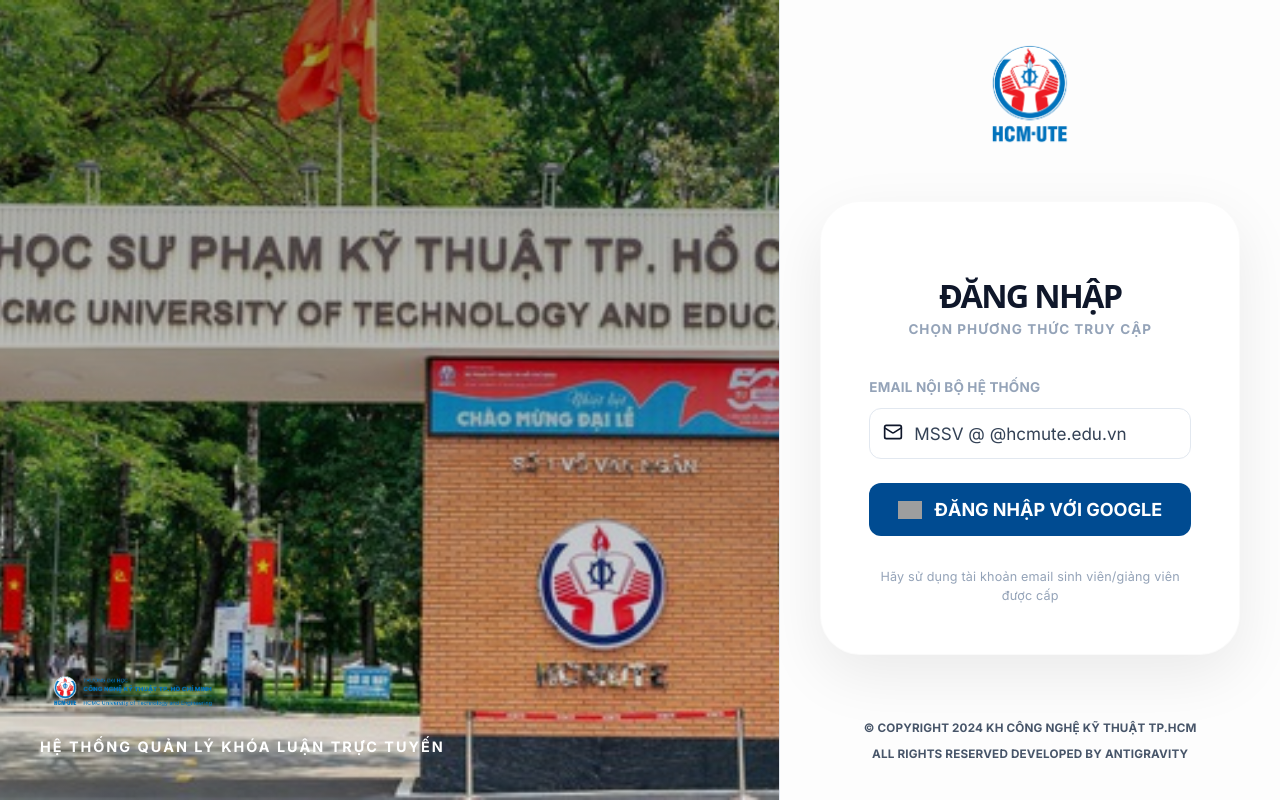
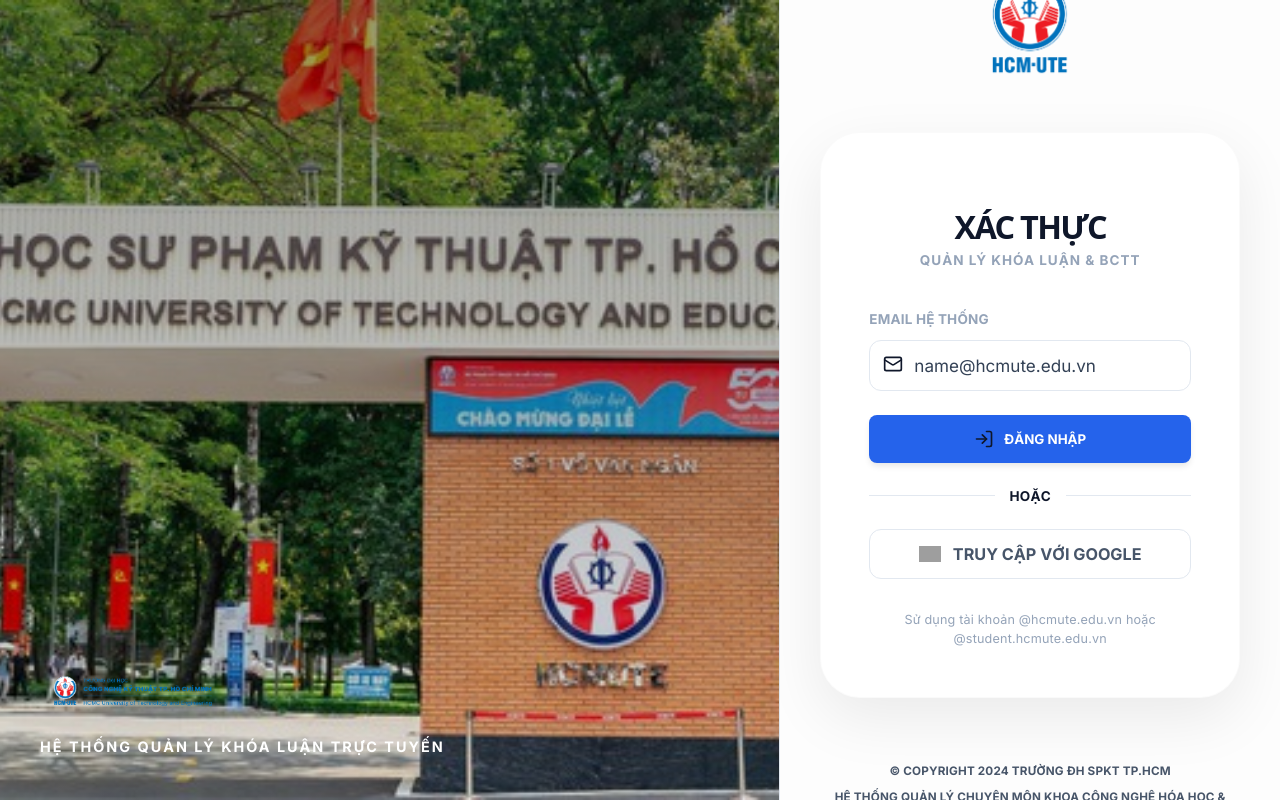
Before and after one commit to HoTinh012/KLTN, a React (Vite) app: page /login in a window 1280 px wide. Built offline with nearby package versions, Linux system fonts and the light colour scheme; grey boxes are pictures that could not be loaded.

Commit message:
Update login google

```diff
--- a/index.html
+++ b/index.html
@@ -8,6 +8,7 @@
     <link rel="preconnect" href="https://fonts.googleapis.com">
     <link rel="preconnect" href="https://fonts.gstatic.com" crossorigin>
     <link href="https://fonts.googleapis.com/css2?family=Inter:wght@400;600;700&display=swap" rel="stylesheet">
+    <script src="https://accounts.google.com/gsi/client" async defer></script>
   </head>
   <body>
     <div id="root"></div>
--- a/src/api.js
+++ b/src/api.js
@@ -1,4 +1,4 @@
-const API_URL = 'https://script.google.com/macros/s/AKfycbyCMsir7fLriatzKu6Iax2KZ5NYzUqNDQ92b16qslqPjvxDePyTLDqrTEjDvz78w9Kpew/exec';
+const API_URL = 'https://script.google.com/macros/s/AKfycbweMYf_aoBzYU-PACemHZ0yMCdvOK6jPt5usthKw-8VA0nekhztLlVSx4Ti5i3LZeBfyA/exec';
 
 // === HELPER: Tra cứu tên SV/GV từ danh sách users ===
 function lookupName(email, users) {
@@ -10,7 +10,11 @@
 const api = {
   getMasterData: async () => {
     try {
-      const response = await fetch(API_URL);
+      const response = await fetch(API_URL, {
+        method: 'POST', mode: 'cors',
+        headers: { 'Content-Type': 'text/plain' },
+        body: JSON.stringify({ action: 'getMasterData' })
+      });
       return await response.json();
     } catch (err) {
       console.error("Lỗi getMasterData:", err);
@@ -20,12 +24,12 @@
 
   login: async (email) => {
     try {
-      const data = await api.getMasterData();
-      const user = data.users.find(u =>
-        String(u.Email).toLowerCase().trim() === String(email).toLowerCase().trim()
-      );
-      if (user) return { success: true, user };
-      return { success: false, message: "Email không tồn tại trong danh sách User!" };
+      const response = await fetch(API_URL, {
+        method: 'POST', mode: 'cors',
+        headers: { 'Content-Type': 'text/plain' },
+        body: JSON.stringify({ action: 'login', payload: { email } })
+      });
+      return await response.json();
     } catch (err) {
       console.error("Lỗi đăng nhập:", err);
       throw err;
--- a/src/pages/Login.jsx
+++ b/src/pages/Login.jsx
@@ -1,4 +1,4 @@
-import React, { useState } from 'react';
+import React, { useState, useEffect } from 'react';
 import { useNavigate } from 'react-router-dom';
 import api from '../api';
 import { LogIn, Mail } from 'lucide-react';
@@ -14,8 +14,66 @@
   const [loading, setLoading] = useState(false);
   const navigate = useNavigate();
 
+  // REPLACE THIS WITH YOUR ACTUAL GOOGLE CLIENT ID
+  const GOOGLE_CLIENT_ID = "YOUR_GOOGLE_CLIENT_ID.apps.googleusercontent.com";
+
+  useEffect(() => {
+    /* global google */
+    if (window.google) {
+      google.accounts.id.initialize({
+        client_id: GOOGLE_CLIENT_ID,
+        callback: handleGoogleCredentialResponse,
+      });
+    }
+  }, []);
+
+  async function handleGoogleCredentialResponse(response) {
+    try {
+      setLoading(true);
+      setError('');
+
+      // Decode JWT to get email
+      const payload = JSON.parse(atob(response.credential.split('.')[1]));
+      const googleEmail = payload.email;
+
+      console.log("Google Login Email:", googleEmail);
+
+      const res = await api.login(googleEmail);
+      if (res.success) {
+        onLogin(res.user);
+        navigate('/');
+      } else {
+        setError(res.message || 'Email Google này không tồn tại trong hệ thống!');
+      }
+    } catch (err) {
+      console.error("Lỗi đăng nhập Google:", err);
+      setError('Lỗi xác thực Google. Vui lòng thử lại.');
+    } finally {
+      setLoading(false);
+    }
+  }
+
+  const handleGoogleBtnClick = () => {
+    if (window.google) {
+      google.accounts.id.prompt(); // Thử hiển thị One Tap
+      // Nếu không hiện One Tap, có thể dùng renderButton hoặc chọn tài khoản
+      google.accounts.id.prompt((notification) => {
+        if (notification.isNotDisplayed() || notification.isSkippedMoment()) {
+          // Fallback if one-tap is not available
+          console.log("One Tap not displayed, showing account selector...");
+        }
+      });
+    } else {
+      setError('Google API chưa tải xong. Vui lòng làm mới trang.');
+    }
+  };
+
   const handleSubmit = async (e) => {
     e.preventDefault();
+    if (!email) {
+      setError('Vui lòng nhập email!');
+      return;
+    }
     setError('');
     setLoading(true);
 
@@ -57,19 +115,19 @@
         </div>
 
         <div className="login-card-elevated animate-fade-in">
-          <h1 style={{ fontSize: '1.8rem', fontWeight: '900', color: '#1e293b', marginBottom: '8px' }}>ĐĂNG NHẬP</h1>
+          <h1 style={{ fontSize: '1.8rem', fontWeight: '900', color: '#1e293b', marginBottom: '8px' }}>XÁC THỰC</h1>
           <p style={{ fontSize: '0.75rem', fontWeight: '700', color: '#94a3b8', letterSpacing: '1px', marginBottom: '32px' }}>
-            CHỌN PHƯƠNG THỨC TRUY CẬP
+            QUẢN LÝ KHÓA LUẬN & BCTT
           </p>
 
           <form onSubmit={handleSubmit}>
             <div className="login-input-group">
-              <label className="login-input-label">EMAIL NỘI BỘ HỆ THỐNG</label>
+              <label className="login-input-label">EMAIL HỆ THỐNG</label>
               <div className="login-input-wrapper">
                 <Mail className="icon" size={20} />
                 <input
                   type="email"
-                  placeholder="MSSV @ @hcmute.edu.vn"
+                  placeholder="name@hcmute.edu.vn"
                   value={email}
                   onChange={(e) => setEmail(e.target.value)}
                   required
@@ -77,22 +135,43 @@
               </div>
             </div>
 
-            {error && <p style={{ color: 'var(--error)', fontSize: '0.8rem', marginBottom: '16px' }}>{error}</p>}
+            {error && (
+              <p style={{ color: 'var(--error)', fontSize: '0.8rem', marginBottom: '16px', fontWeight: '600' }}>
+                {error}
+              </p>
+            )}
 
-            <button type="submit" className="google-login-btn" disabled={loading}>
-              <img src="https://www.gstatic.com/images/branding/product/1x/gsa_512dp.png" alt="Google" style={{ width: '24px' }} />
-              {loading ? 'ĐANG XỬ LÝ...' : 'ĐĂNG NHẬP VỚI GOOGLE'}
+            <button type="submit" className="btn-primary-blue" style={{ width: '100%', marginBottom: '20px' }} disabled={loading}>
+              <LogIn size={20} />
+              {loading ? 'ĐANG XỬ LÝ...' : 'ĐĂNG NHẬP'}
             </button>
           </form>
 
+          <div style={{ display: 'flex', alignItems: 'center', margin: '20px 0', color: '#cbd5e1' }}>
+            <div style={{ flex: 1, height: '1px', background: '#e2e8f0' }}></div>
+            <span style={{ padding: '0 15px', fontSize: '0.75rem', fontWeight: '700' }}>HOẶC</span>
+            <div style={{ flex: 1, height: '1px', background: '#e2e8f0' }}></div>
+          </div>
+
+          <button
+            className="google-login-btn-outline"
+            style={{ width: '100%' }}
+            onClick={handleGoogleBtnClick}
+            type="button"
+            disabled={loading}
+          >
+            <img src="https://www.gstatic.com/images/branding/product/1x/gsa_512dp.png" alt="Google" style={{ width: '22px' }} />
+            TRUY CẬP VỚI GOOGLE
+          </button>
+
           <div className="login-card-footer">
-            Hãy sử dụng tài khoản email sinh viên/giảng viên được cấp
+            Sử dụng tài khoản @hcmute.edu.vn hoặc @student.hcmute.edu.vn
           </div>
         </div>
 
         <div style={{ marginTop: '60px', textAlign: 'center', fontSize: '0.65rem', color: '#475569', fontWeight: '700' }}>
-          © COPYRIGHT 2024 KH CÔNG NGHỆ KỸ THUẬT TP.HCM<br />
-          ALL RIGHTS RESERVED DEVELOPED BY ANTIGRAVITY
+          © COPYRIGHT 2024 TRƯỜNG ĐH SPKT TP.HCM<br />
+          HỆ THỐNG QUẢN LÝ CHUYÊN MÔN KHOA CÔNG NGHỆ HÓA HỌC & THỰC PHẨM
         </div>
       </div>
     </div>
--- a/src/styles/design-system.css
+++ b/src/styles/design-system.css
@@ -359,6 +359,29 @@
   font-size: 1rem;
 }
 
+.google-login-btn-outline {
+  width: 100%;
+  padding: 14px;
+  background: white;
+  color: #475569;
+  border: 1px solid #e2e8f0;
+  border-radius: 12px;
+  font-weight: 700;
+  display: flex;
+  align-items: center;
+  justify-content: center;
+  gap: 12px;
+  cursor: pointer;
+  transition: all 0.2s;
+  font-size: 0.9rem;
+}
+
+.google-login-btn-outline:hover {
+  background: #f8fafc;
+  border-color: #cbd5e1;
+  box-shadow: 0 4px 12px rgba(0,0,0,0.05);
+}
+
 .google-login-btn:hover {
   background: #003a70;
   box-shadow: 0 8px 20px rgba(0,75,145,0.2);
```
Also changed, not shown: 1 other file (tests, documents, lock files or other folders).
